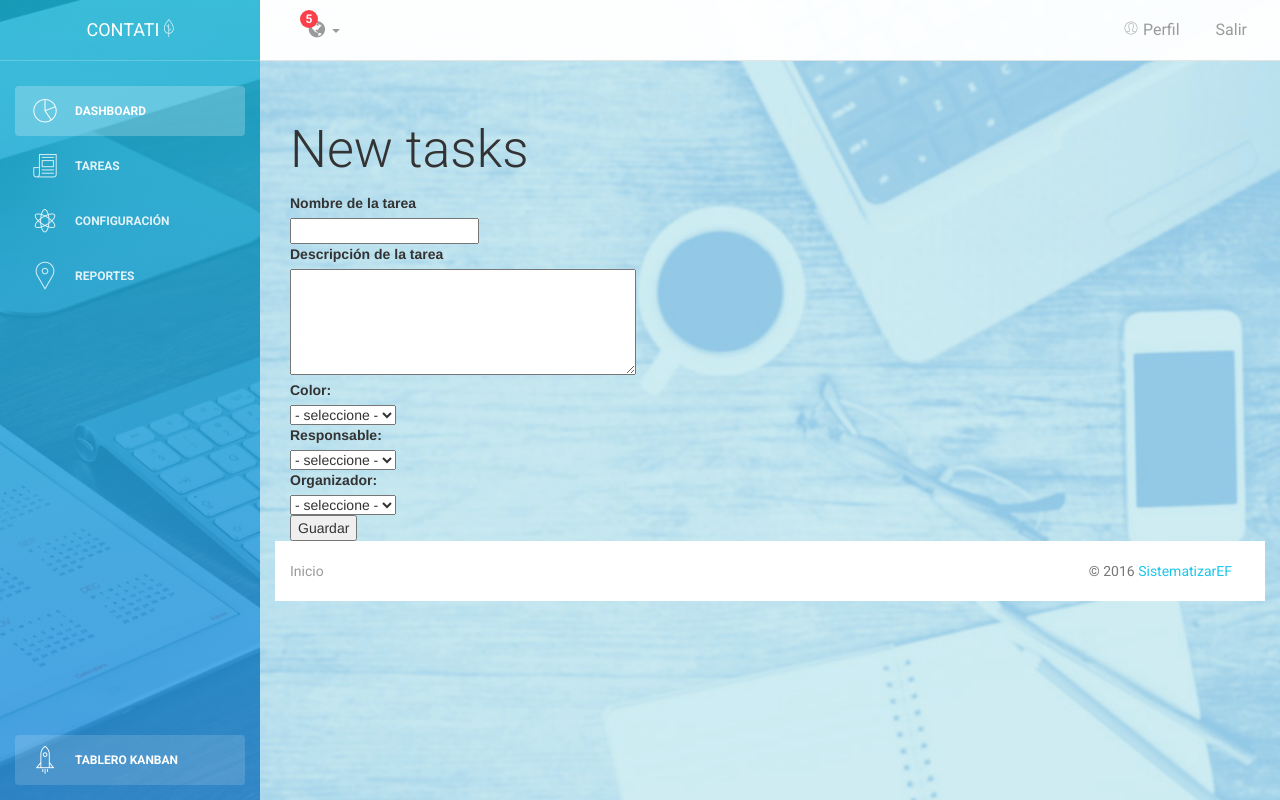
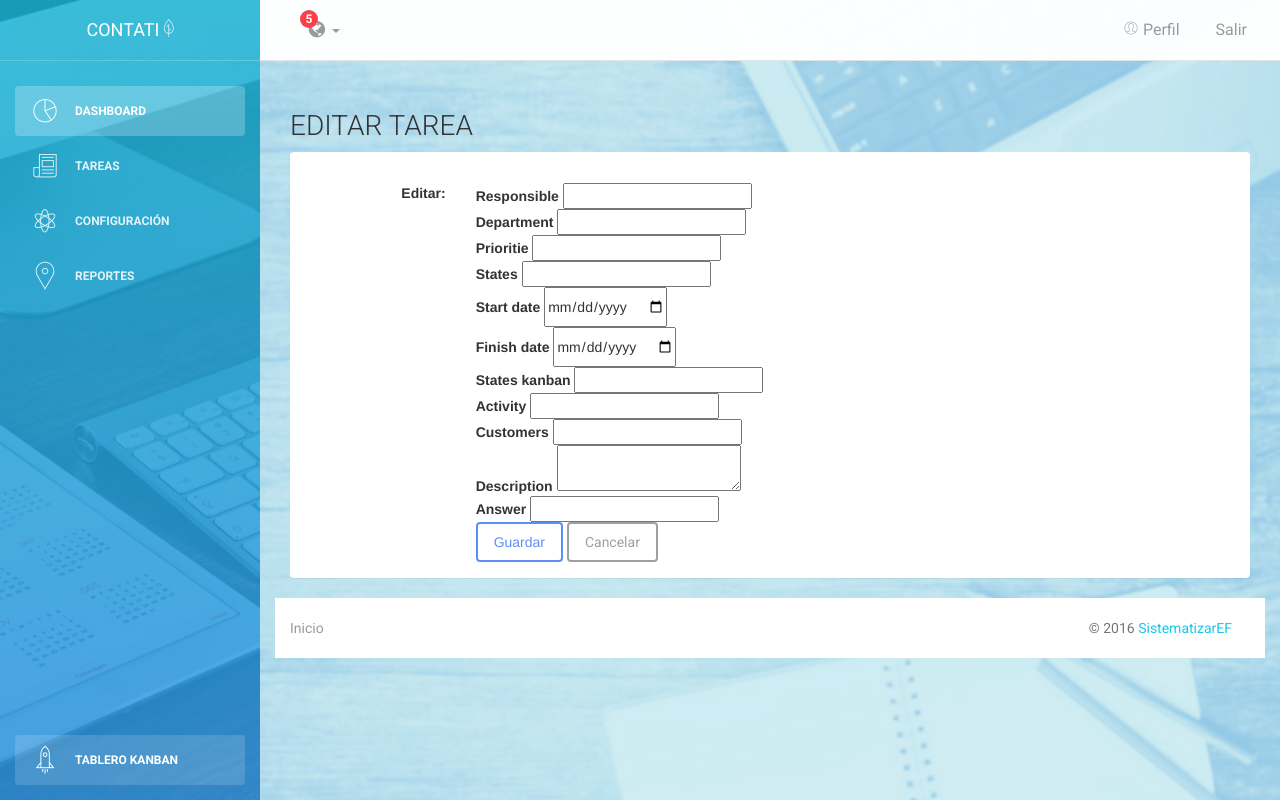
Before and after one commit to stzef/contati, a Django app: template tasks/templates/edit_tasks.html in a window 1280 px wide. Run offline with Django 3.2, Linux system fonts and the light colour scheme; the template is opened without the code that fills it, so the values that code supplies are empty, except form fields; tables that the repository leaves empty hold one stand-in row (values such as "Sample post"); form fields are guessed from the names that the template uses; some libraries are stand-ins or nearby versions.

Commit message:
cambios tasks

```diff
--- a/people/templates/login.html
+++ b/people/templates/login.html
@@ -76,7 +76,7 @@
                                 {% csrf_token %}
                                   <h2 class="form-signin-heading text-center">Login</h2>
                                   <hr />
-                                  <p>¿Aún no está registrado? <a href="{% url 'view-register' %}">Regístrate!</a></p>
+                                  <p>¿Aún no está registrado? <a href="{% url 'register-user' %}">Regístrate!</a></p>
                                   <div class="form-group">
                                   <label class="sr-only" for="form-username">Usuario</label>
 
--- a/tasks/templates/edit_tasks.html
+++ b/tasks/templates/edit_tasks.html
@@ -1,38 +1,38 @@
 {% extends 'base_templates.html' %}
 
 {% block content %}
-    <h1>New tasks</h1>
-    <form action="add_tasks" method="post">
-		<label for="tasks_name">Nombre de la tarea</label> <br/>
-		<input type="text" id="tasks_name" name="tasks_name" value="" /><br/>
+<div class="row">
+  <div class="col-lg-12 col-sm-12">
+          <h3>EDITAR TAREA</h3>
+  </div>
+</div>
 
-		<label for="description">Descripción de la tarea</label> <br/>
-		<textarea id="tasks_description" name="tasks_description" cols="40" rows="5"></textarea><br/>
+<div class="panel">
+  <div class="panel-body">
+    <form>{{ form.errors }}
+    {% csrf_token %}
+      <div class="form-group">
+      	<label class="section-title-p col-md-2 text-right"><strong>Editar:</strong></label>
+        <div class="col-md-7">
 
-	  	<label for="tasks_color">Color:</label> <br/>
-		<select id="tasks_color" name="tasks_color">
-		  <option value="" selected="selected">- seleccione -</option>
-		  <option value="verde">Verde</option>
-		  <option value="azul">Azul</option>
-		  <option value="amarillo">Amarillo</option>
-		  <option value="violeta">Violeta</option>
-		  <option value="naranja">Naranja</option>
-		</select><br/>
+          <strong>{{ form.responsible.label }}</strong> {{ form.responsible }} <br/>
+          <strong>{{ form.department.label }}</strong> {{ form.department }} <br/>
+          <strong>{{ form.prioritie.label }}</strong> {{ form.prioritie }} <br/>
+          <strong>{{ form.states.label }}</strong> {{ form.states }} <br/>
+          <strong>{{ form.start_date.label }}</strong> {{ form.start_date }} <br/>
+          <strong>{{ form.finish_date.label }}</strong> {{ form.finish_date }} <br/>
+          <strong>{{ form.states_kanban.label }}</strong> {{ form.states_kanban }} <br/>
+          <strong>{{ form.activity.label }}</strong> {{ form.activity }} <br/>
+          <strong>{{ form.Customers.label }}</strong> {{ form.Customers }} <br/>
+          <strong>{{ form.description.label }}</strong> {{ form.description }} <br/>
+          <strong>{{ form.answer.label }}</strong> {{ form.answer }} <br/>
 
-		<label for="tasks_responsible">Responsable:</label> <br/>
-		<select id="tasks_responsible" name="tasks_responsible">
-		  <option value="" selected="selected">- seleccione -</option>
-		  <option value="">.</option>
-		</select><br/>
+          <input class="btn btn-primary" type="submit" value="Guardar" />
+          <a class="btn btn-default" href="{% url 'list_tasks' %}">Cancelar</a>
+        </div>
+      </div>
 
-		<label for="tasks_allocator">Organizador:</label> <br/>
-		<select id="tasks_allocator" name="tasks_allocator">
-		  <option value="" selected="selected">- seleccione -</option>
-		  <option value="">.</option>
-		</select>
-
-	  <br/>
-
-	  <input type="submit" value="Guardar" />
-	</form>
+    </form>
+  </div>
+</div>
 {% endblock %}
--- a/tasks/templates/list_tasks.html
+++ b/tasks/templates/list_tasks.html
@@ -23,7 +23,7 @@
                   <tbody>
 					<tr>
 					<td>{{ tasks.description }}</td>
-					<td><a class="btn btn-info btn-simple btn-xs" href="{% url 'edit_states' pk=tasks.pk %}"> <i class="fa fa-edit"></i> </a> <a class="btn btn-danger btn-simple btn-xs" href="{% url 'delete_states' pk=tasks.pk %}"> <i class="fa fa-times"></i> </a></td>
+					<td><a class="btn btn-primary" href="{% url 'edit_states' pk=tasks.pk %}">Editar</a> <a class="btn btn-danger" href="{% url 'delete_states' pk=tasks.pk %}">Borrar</a></td>
                     </tr>
                   </tbody>
                   {% endfor %}
```
Also changed, not shown: tasks/views.py (+6 -3 lines).
